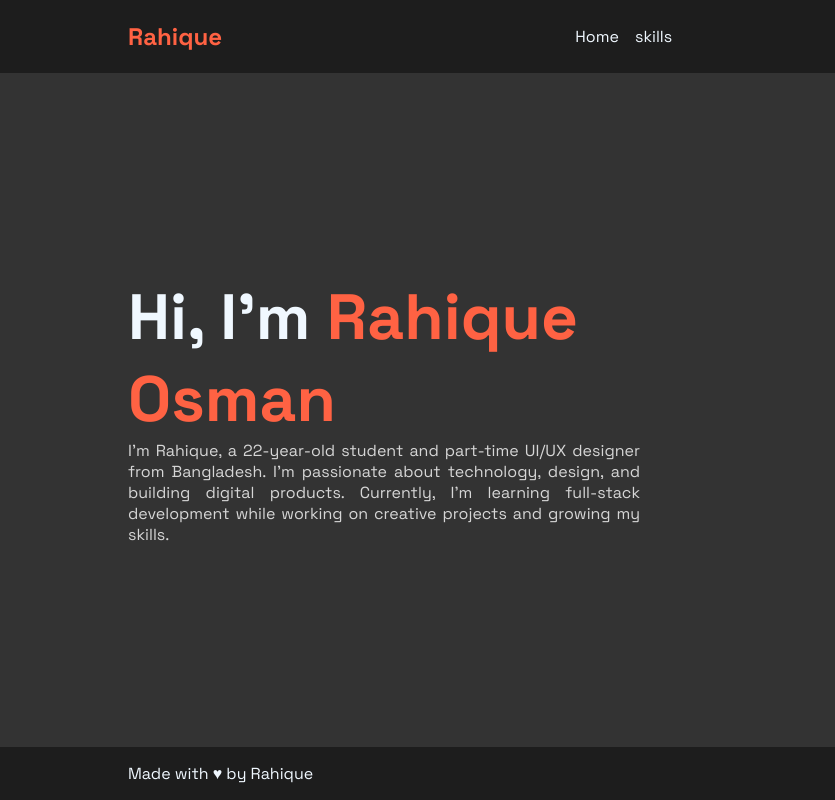
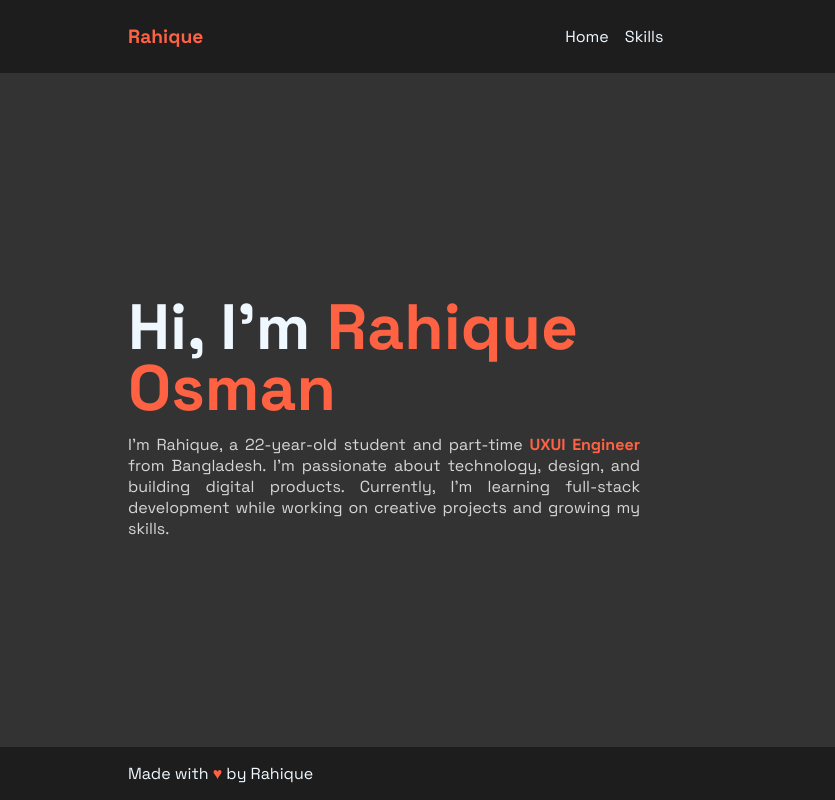
Before and after one commit to rahique/bccip-rahique, a plain HTML site: page portfolio/index.html in a window 1280 px wide. Shown: the full height of the page, 0-835 px from the left. Drawn offline with Linux system fonts and the light colour scheme.

Commit message:
style: update style, skills page

```diff
--- a/portfolio/css/style.css
+++ b/portfolio/css/style.css
@@ -84,12 +84,12 @@ nav ul a:hover {
 
 .logo {
   font-weight: 900; /* Bold logo */
-  font-size: 1.5rem;
+  font-size: 1.2rem;
   color: #ff6243; /* Orange */
   transition: transform 400ms ease; /* Smooth scaling on hover */
 }
 .logo:hover {
-  transform: scale(1.1); /* Slightly enlarges */
+  transform: translateX(5px); /* Slightly enlarges */
 }
 
 /* MAIN ------------------------ */
@@ -118,9 +118,15 @@ main {
 .content h2 {
   font-size: 4rem; /* Large heading */
   color: aliceblue; /* White text */
+  line-height: 95%;
+  padding: 1rem 0rem;
 }
 
 .content h2 span {
+  color: #ff6243; /* Highlighted orange text */
+  font-weight: 900;
+}
+.content p span {
   color: #ff6243; /* Highlighted orange text */
   font-weight: 900;
 }
@@ -141,3 +147,6 @@ footer {
   justify-content: space-between; /* Left and right footer content */
   color: aliceblue; /* White text */
 }
+.love {
+  color: #ff6243;
+}
--- a/portfolio/index.html
+++ b/portfolio/index.html
@@ -46,7 +46,7 @@
 
             <a href="./skills.html">
               <!-- Link to skills page -->
-              <li class="nav-item">skills</li>
+              <li class="nav-item">Skills</li>
             </a>
           </ul>
 
@@ -63,10 +63,11 @@
           <!-- h2 heading, with "span" to highlight part of the text -->
 
           <p>
-            I’m Rahique, a 22-year-old student and part-time UI/UX designer from
-            Bangladesh. I’m passionate about technology, design, and building
-            digital products. Currently, I’m learning full-stack development
-            while working on creative projects and growing my skills.
+            I’m Rahique, a 22-year-old student and part-time
+            <span>UXUI Engineer</span> from Bangladesh. I’m passionate about
+            technology, design, and building digital products. Currently, I’m
+            learning full-stack development while working on creative projects
+            and growing my skills.
           </p>
           <!-- Paragraph of introduction -->
         </div>
@@ -84,7 +85,7 @@
       <footer>
         <!-- Footer section -->
         <div class="footer-wrapper">
-          <div><p>Made with ♥ by Rahique</p></div>
+          <div><p>Made with <span class="love">♥</span> by Rahique</p></div>
           <div>copyright &copy 2025</div>
           <!-- "&copy" = copyright symbol -->
         </div>
```
Also changed, not shown: portfolio/css/skills.css (+6 -2 lines), portfolio/skills.html (+1 -1 lines).
